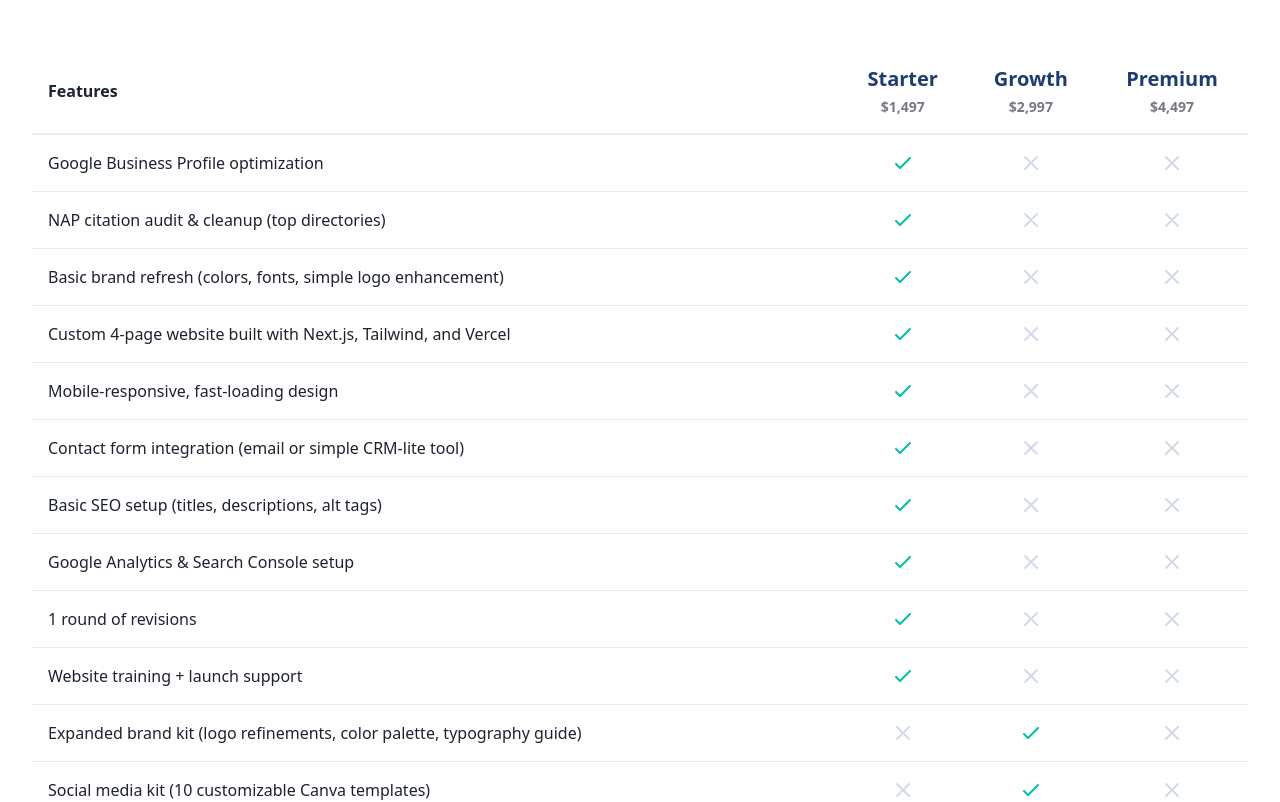
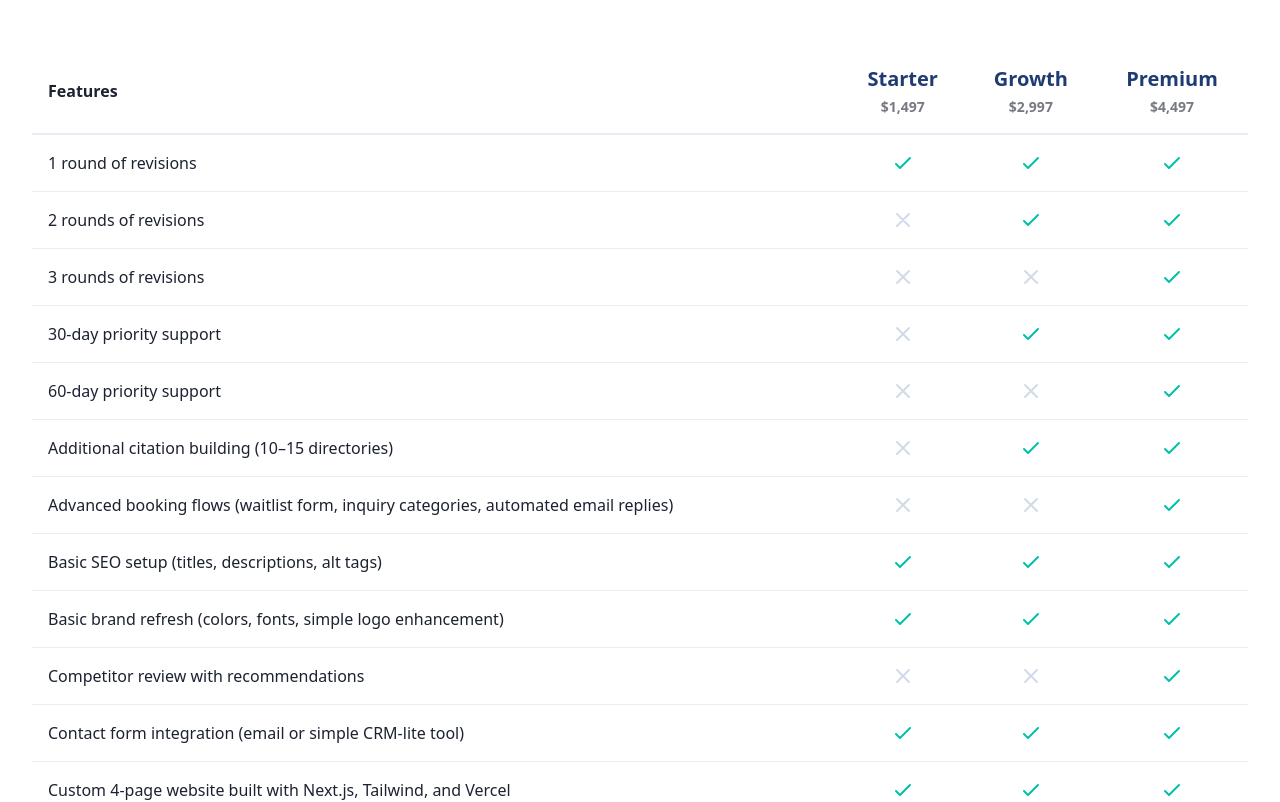
Before and after one commit to ZebaLodhi/digilift-website, a Next.js app: page /packages in a window 1280 px wide. Shown: the part 2320-3122 px from the top of the page. Built offline with nearby package versions, Linux system fonts and the light colour scheme.

Commit message:
Updated comparison table

```diff
--- a/components/ComparisonTable.tsx
+++ b/components/ComparisonTable.tsx
@@ -1,51 +1,55 @@
 import packagesData from '@/data/packages.json';
 import type { PackageData } from '@/types/package';
 
-const packages: PackageData[] = packagesData.packages;
+const rawPackages = packagesData.packages as PackageData[];
+
+// --- Expand inherited features (Everything in Starter/Growth) ---
+function expandFeatures(pkgs: PackageData[]): PackageData[] {
+  const starter = pkgs.find(p => p.id === "starter")!;
+  const growth = pkgs.find(p => p.id === "growth")!;
+  const premium = pkgs.find(p => p.id === "premium")!;
+
+  const starterFeatures = starter.features;
+
+  const growthFeatures = [
+    ...starterFeatures,
+    ...growth.features.filter(f => !f.toLowerCase().startsWith("everything in starter")),
+  ];
+
+  const premiumFeatures = [
+    ...growthFeatures,
+    ...premium.features.filter(f => !f.toLowerCase().startsWith("everything in growth")),
+  ];
+
+  return [
+    { ...starter, features: starterFeatures },
+    { ...growth, features: growthFeatures },
+    { ...premium, features: premiumFeatures },
+  ];
+}
+
+const packages = expandFeatures(rawPackages);
+
+// Build list of all unique features
+const ALL_FEATURES: string[] = Array.from(
+  new Set(packages.flatMap(pkg => pkg.features))
+).sort();
 
 export default function ComparisonTable() {
-  // Collect all unique features (excluding inheritance lines)
-  const ALL_FEATURES: string[] = Array.from(
-    new Set(
-      packages.flatMap((pkg: PackageData) =>
-        pkg.features.filter((f: string) => {
-          const lower = f.toLowerCase();
-          return (
-            !lower.includes('everything in starter') &&
-            !lower.includes('everything in growth')
-          );
-        })
-      )
-    )
-  );
+  const pkgHasFeature = (feature: string, pkg: PackageData) =>
+    pkg.features.some(f => f.toLowerCase() === feature.toLowerCase());
 
-  // Render checkmark / cross
-  const renderCell = (hasFeature: boolean) => {
-    return hasFeature ? (
-      <svg
-        className="w-6 h-6 text-accent mx-auto"
-        fill="none"
-        stroke="currentColor"
-        viewBox="0 0 24 24"
-      >
+  const renderCell = (value: boolean) => (
+    value ? (
+      <svg className="w-6 h-6 text-accent mx-auto" fill="none" stroke="currentColor" viewBox="0 0 24 24">
         <path strokeLinecap="round" strokeLinejoin="round" strokeWidth={2} d="M5 13l4 4L19 7" />
       </svg>
     ) : (
-      <svg
-        className="w-6 h-6 text-neutral-300 mx-auto"
-        fill="none"
-        stroke="currentColor"
-        viewBox="0 0 24 24"
-      >
+      <svg className="w-6 h-6 text-neutral-300 mx-auto" fill="none" stroke="currentColor" viewBox="0 0 24 24">
         <path strokeLinecap="round" strokeLinejoin="round" strokeWidth={2} d="M6 18L18 6M6 6l12 12" />
       </svg>
-    );
-  };
-
-  // Does a package include this feature?
-  const pkgHasFeature = (feature: string, pkg: PackageData): boolean => {
-    return pkg.features.some((f) => f.toLowerCase() === feature.toLowerCase());
-  };
+    )
+  );
 
   return (
     <section className="section bg-white">
@@ -57,14 +61,13 @@ export default function ComparisonTable() {
           </p>
         </div>
 
-        {/* DESKTOP TABLE */}
+        {/* Desktop Table */}
         <div className="hidden lg:block overflow-x-auto">
           <table className="w-full">
             <thead>
               <tr className="border-b-2 border-neutral-200">
                 <th className="text-left py-4 px-4 font-bold text-dark">Features</th>
-
-                {packages.map((pkg: PackageData) => (
+                {packages.map(pkg => (
                   <th key={pkg.id} className="text-center py-4 px-4">
                     <div className="font-bold text-xl text-primary">{pkg.name}</div>
                     <div className="text-sm text-dark/60 mt-1">{pkg.price}</div>
@@ -74,14 +77,10 @@ export default function ComparisonTable() {
             </thead>
 
             <tbody>
-              {ALL_FEATURES.map((feature: string) => (
-                <tr
-                  key={feature}
-                  className="border-b border-neutral-200 hover:bg-neutral-50 transition-colors"
-                >
+              {ALL_FEATURES.map(feature => (
+                <tr key={feature} className="border-b border-neutral-200 hover:bg-neutral-50">
                   <td className="py-4 px-4 font-medium text-dark">{feature}</td>
-
-                  {packages.map((pkg: PackageData) => (
+                  {packages.map(pkg => (
                     <td key={pkg.id} className="py-4 px-4 text-center">
                       {renderCell(pkgHasFeature(feature, pkg))}
                     </td>
@@ -92,19 +91,16 @@ export default function ComparisonTable() {
           </table>
         </div>
 
-        {/* MOBILE VIEW */}
+        {/* Mobile View */}
         <div className="lg:hidden space-y-6">
-          {packages.map((pkg: PackageData) => (
+          {packages.map(pkg => (
             <div key={pkg.id} className="card">
               <h3 className="text-2xl mb-2">{pkg.name}</h3>
               <div className="text-accent font-bold mb-4">{pkg.price}</div>
 
               <div className="space-y-3">
-                {ALL_FEATURES.map((feature: string) => (
-                  <div
-                    key={feature}
-                    className="flex justify-between items-center py-2 border-b border-neutral-100"
-                  >
+                {ALL_FEATURES.map(feature => (
+                  <div key={feature} className="flex justify-between items-center py-2 border-b border-neutral-100">
                     <span className="text-sm text-dark/70">{feature}</span>
                     {renderCell(pkgHasFeature(feature, pkg))}
                   </div>
```
